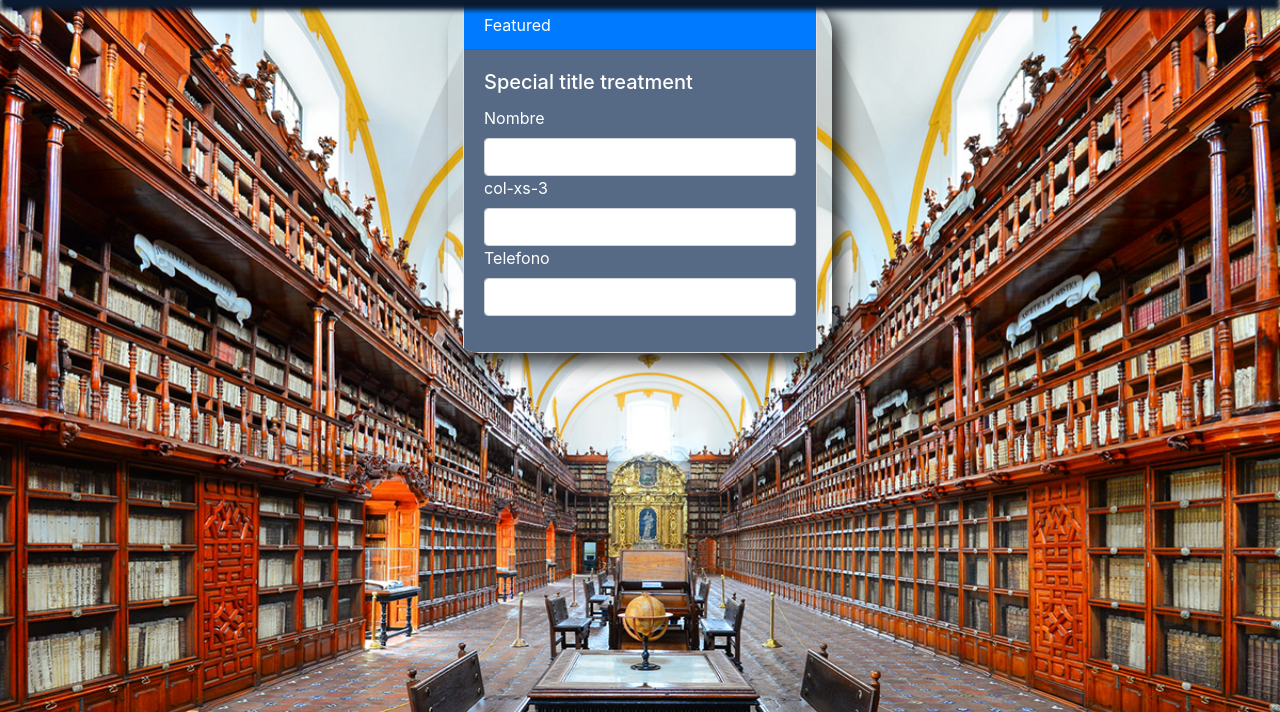
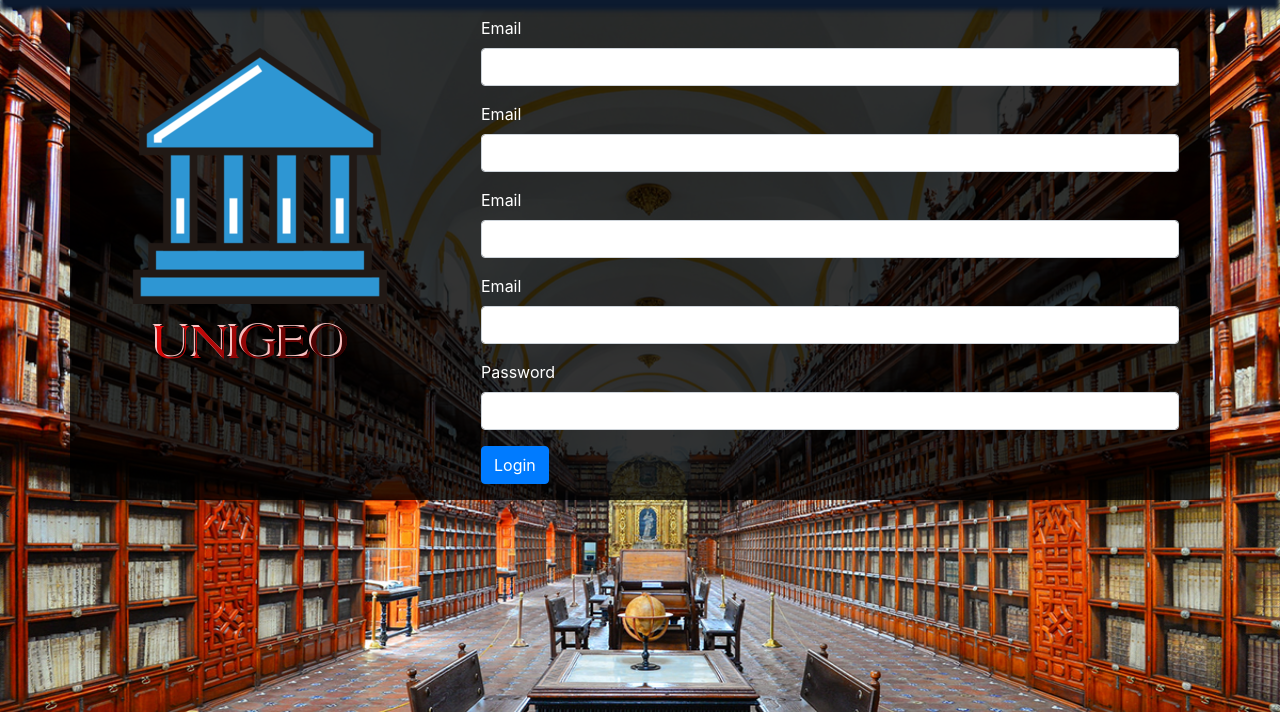
Before and after one commit to Jonathanbustos15/Unigeo, a PHP site: page /Unigeo/vistas/crearuniversidad.php in a window 1280 px wide. Shown: the part 88-800 px from the top of the page. Run offline with PHP 8.4, Linux system fonts and the light colour scheme.

Commit message:
crear universidad

```diff
--- a/vistas/componentes/css/Stylecreauniversidad.css
+++ b/vistas/componentes/css/Stylecreauniversidad.css
@@ -1,21 +1,6 @@
+.cont{
+    background-color: rgba(0,0,0,.8) !important;
+    color: #fff;
 
-.cont{
-    width: 30% !important;
-    border-collapse: collapse;
-    border-radius: 2em;
-    overflow: hidden;
-    color: #fff;
-    box-shadow: 10px 10px 17px 0px rgba(0,0,0,0.75);
+
 }
-
-.titulo{
-    width: auto;
-    height: 1%;
-    background-color:rgba(16, 43, 82, .7) ;
-    text-align: center;
-}
-
-.bg-card{
-
-    background-color:rgba(16, 43, 82, .7) ;
-}
--- a/vistas/componentes/css/Stylreguniversidad.css
+++ b/vistas/componentes/css/Stylreguniversidad.css
@@ -5,6 +5,7 @@
 table{
     margin-bottom: 5%;
     background: #18121E;
+    @import "Stylecreauniversidad.css";
     border:solid 2px black;
     border-collapse: collapse;
     border-radius: 1em;
--- a/vistas/crearuniversidad.php
+++ b/vistas/crearuniversidad.php
@@ -7,53 +7,51 @@
         <meta charset="UTF-8">
         <meta name="viewport" content="width=device-width, user-scalable=no, initial-scale=1.0, maximum-scale=1.0, minimum-scale=1.0">
         <link href="componentes/css/Stylecreauniversidad.css" rel="stylesheet" type="text/css"/>
-        <script src="componentes/js/select.js" type="text/javascript"></script>
 
         <title></title>
     </head>
     <body>
         <?php include("header.php"); ?>
 
-        <div class="container">
+        <div class="container cont">
             <div class="row">
+                <div class="col-4 pt-5">
+                    <center><img src="componentes/images/U.png" alt=""/></center>
+                    <img class="p-2" src="componentes/images/UNIGEO1.png" alt=""/>
+                </div>
+                <!--panel derecho-->
+                <div class="col-8  px-0">
+                    <div class="container">
+                        <div class="">
+                            <form action="#" class="p-3 form">
+                                <div class="form-group">
+                                    <label for="email">Email</label>
+                                    <input type="email" name="email" id="email" class="form-control">
+                                </div>
+                                <div class="form-group">
+                                    <label for="email">Email</label>
+                                    <input type="email" name="email" id="email" class="form-control">
+                                </div>
+                                <div class="form-group">
+                                    <label for="email">Email</label>
+                                    <input type="email" name="email" id="email" class="form-control">
+                                </div>
+                                <div class="form-group">
+                                    <label for="email">Email</label>
+                                    <input type="email" name="email" id="email" class="form-control">
+                                </div>
 
-
-            </div>
-        </div>
-
-        <div class="container cont">
-            <div class="card">
-                <div class="bg-primary card-header">
-                    Featured
-                </div>
-                <div class="card-body bg-card">
-                    <h5 class=" card-title">Special title treatment</h5>
-                    <div>
-                        <div class="form-group">
-                            <div class="">
-                                <label for="nombre">Nombre</label>
-                                <input class="form-control form-control-ms" id="nombre" name="nombre" type="text">
-                            </div>
-                            <div class="">
-                                <label for="ex2">col-xs-3</label>
-                                <input class="form-control form-control-ms" id="ex2" type="text">
-                            </div>
-                            <div class="">
-                                <label for="ex3">Telefono</label>
-                                <input class="form-control form-control-ms" id="nombre" name="nombre" type="text">
-                            </div>
+                                <div class="form-group">
+                                    <label for="password">Password</label>
+                                    <input type="password" name="password" id="password" class="form-control">
+                                </div>
+                                <button type="submit" class="btn btn-primary">Login</button>
+                            </form>
                         </div>
-
                     </div>
                 </div>
             </div>
         </div>
-    </div>
-
-</body>
-
-
-
-
+    </body>
 </html>
 <
```
Also changed, not shown: vistas/componentes/images/U.png (added), vistas/componentes/images/line.jpg (added).
